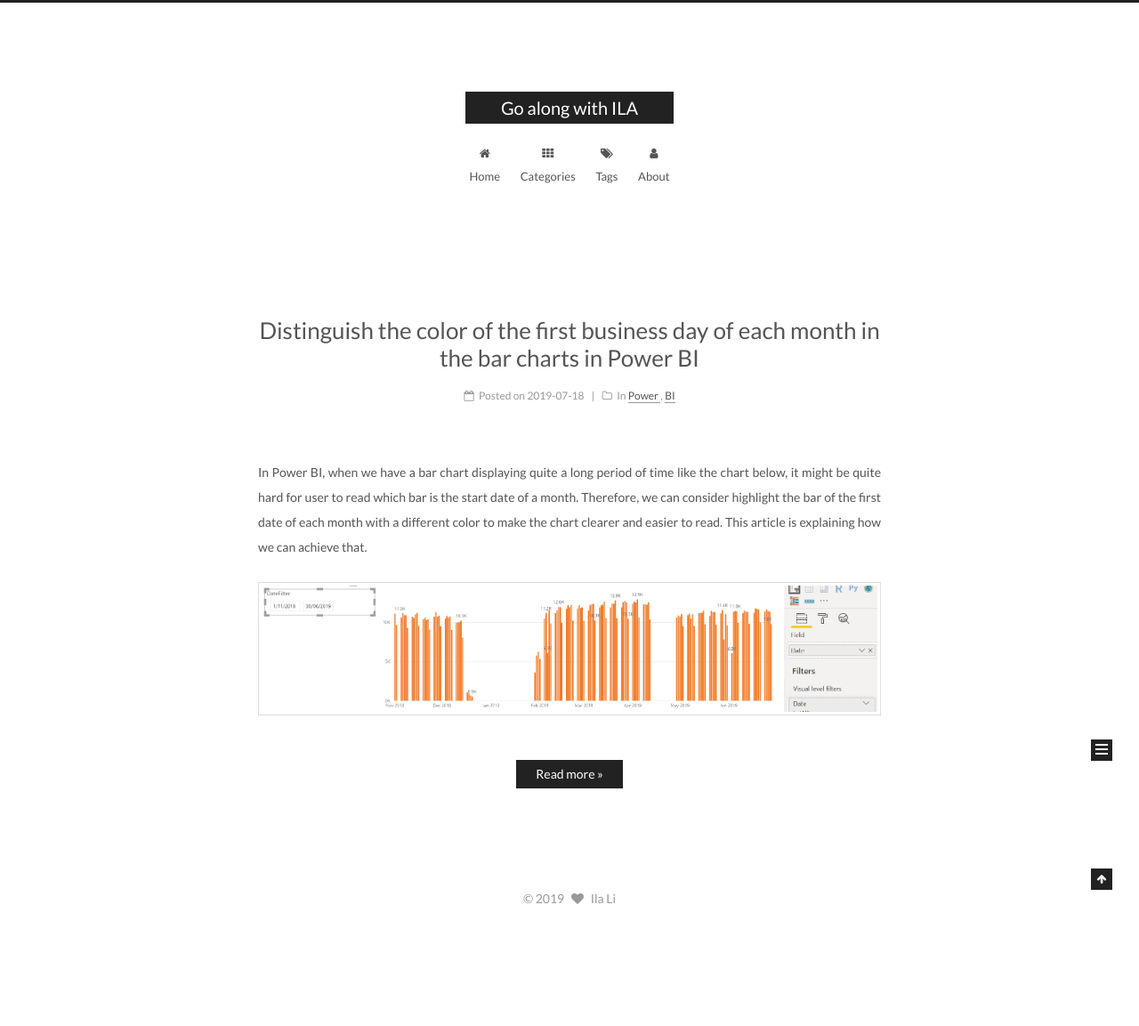
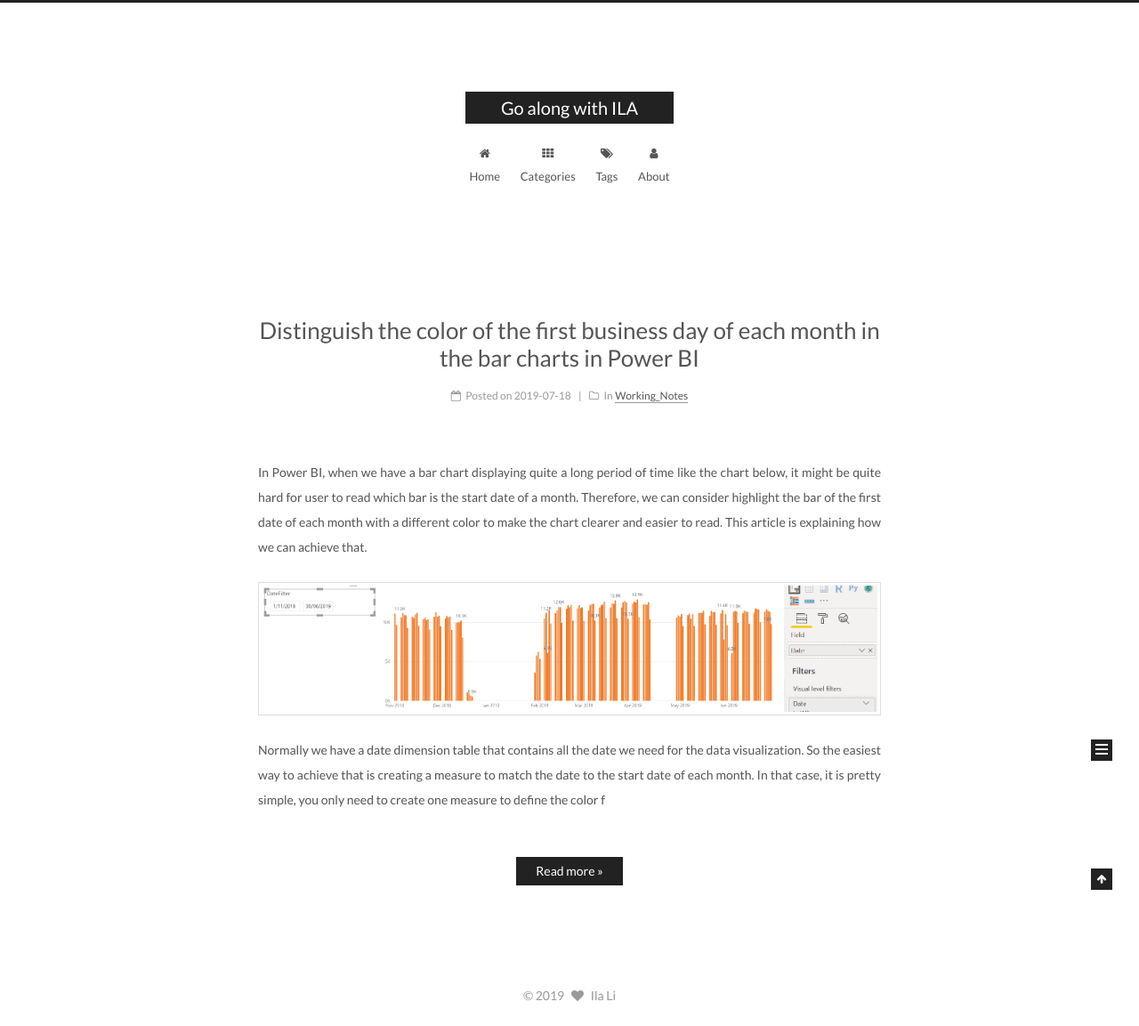
Before and after one commit to dollypigeon/dollypigeon.github.io, a Jekyll site: the page built from index.html, in a window 1280 px wide. Shown: the whole page at 89% size. Built offline with Jekyll 4.4.1, drawn with Linux system fonts in a browser that asks for light colours; the list of posts is cut into pages by our own code; before the commit the page ends 1044 px from its top, so only the background shows below that.

Commit message:
Update 2019-07-18-Power-BI-Bar-Chart-Color.md

```diff
--- a/_posts/2019-07-18-Power-BI-Bar-Chart-Color.md
+++ b/_posts/2019-07-18-Power-BI-Bar-Chart-Color.md
@@ -5,8 +5,10 @@ tags:
   - Power BI
   - Data Visulization
   - Bussiness Intelligence
-categories: "Power BI"
+categories: "Working_Notes"
 ---
 In Power BI, when we have a bar chart displaying quite a long period of time like the chart below, it might be quite hard for user to read which bar is the start date of a month. Therefore, we can consider highlight the bar of the first date of each month with a different color to make the chart clearer and easier to read.  This article is explaining how we can achieve that.
 
 ![BarChart](/assets/images/2019-07-18/BarChart.png)
+
+Normally we have a date dimension table that contains all the date we need for the data visualization. So the easiest way to achieve that is creating a measure to match the date to the start date of each month. In that case, it is pretty simple, you only need to create one measure to define the color f
```
